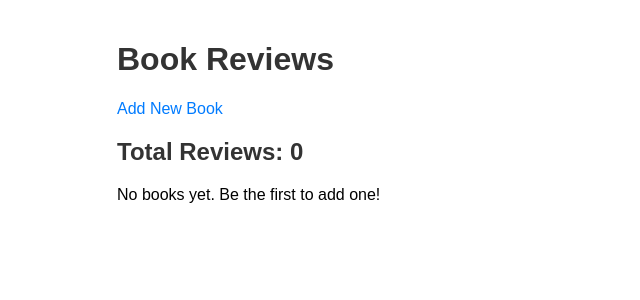
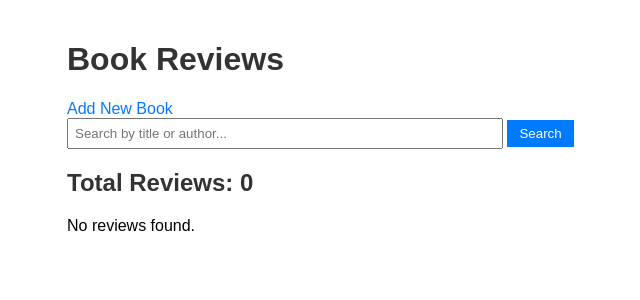
Before and after one commit to Mahmed1109/flask_book_review, a Flask app: page / in a window 1280 px wide. Shown: the top 300 px of the page, without its empty margins (223-863 px from the left). Run offline with Flask 3, Linux system fonts and the light colour scheme.

Commit message:
Search bar

```diff
--- a/templates/index.html
+++ b/templates/index.html
@@ -6,7 +6,7 @@
     <style>
         body {
             font-family: Arial, sans-serif;
-            max-width: 600px;
+            max-width: 700px;
             margin: auto;
             padding: 20px;
         }
@@ -32,16 +32,32 @@
             border-bottom: 1px solid #ccc;
         }
 
-        form {
+        form.inline {
             display: inline;
         }
 
+        form.search {
+            margin-bottom: 20px;
+        }
+
+        input[type="text"] {
+            padding: 6px;
+            width: 60%;
+        }
+
         button {
+            padding: 6px 12px;
+            background-color: #007BFF;
+            color: white;
+            border: none;
+            cursor: pointer;
+        }
+
+        button.delete {
             background: none;
+            color: red;
             border: none;
-            color: red;
             cursor: pointer;
-            font-size: 0.9em;
         }
     </style>
 </head>
@@ -49,7 +65,14 @@
 <body>
     <h1>Book Reviews</h1>
     <a href="{{ url_for('add_book') }}">Add New Book</a>
+
+    <form method="GET" action="{{ url_for('index') }}" class="search">
+        <input type="text" name="q" placeholder="Search by title or author..." value="{{ query }}">
+        <button type="submit">Search</button>
+    </form>
+
     <h2>Total Reviews: {{ books | length }}</h2>
+
     <ul>
         {% for book in books %}
         <li>
@@ -57,13 +80,13 @@
             Review: {{ book.review }}<br>
             <em>Posted on {{ book.date }}</em><br>
             <a href="{{ url_for('edit_book', book_id=loop.index0) }}">Edit</a> |
-            <form action="{{ url_for('delete_book', book_id=loop.index0) }}" method="POST"
+            <form action="{{ url_for('delete_book', book_id=loop.index0) }}" method="POST" class="inline"
                 onsubmit="return confirm('Delete this review?');">
-                <button type="submit">Delete</button>
+                <button type="submit" class="delete">Delete</button>
             </form>
         </li>
         {% else %}
-        <p>No books yet. Be the first to add one!</p>
+        <p>No reviews found.</p>
         {% endfor %}
     </ul>
 </body>
```
